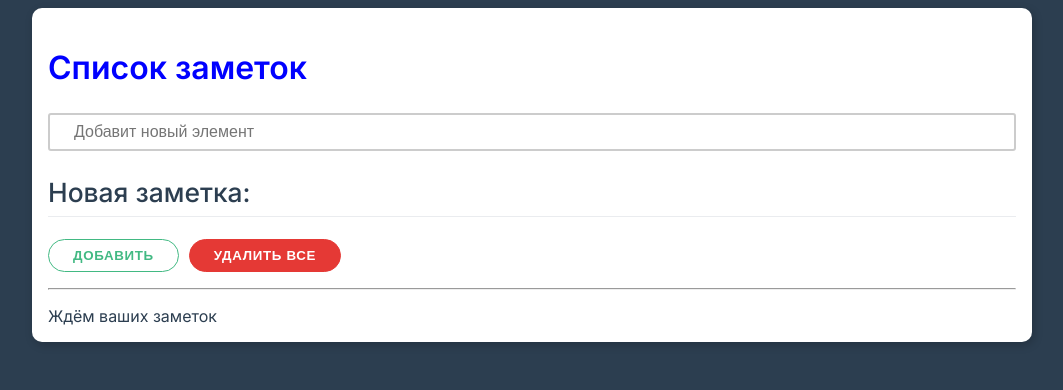
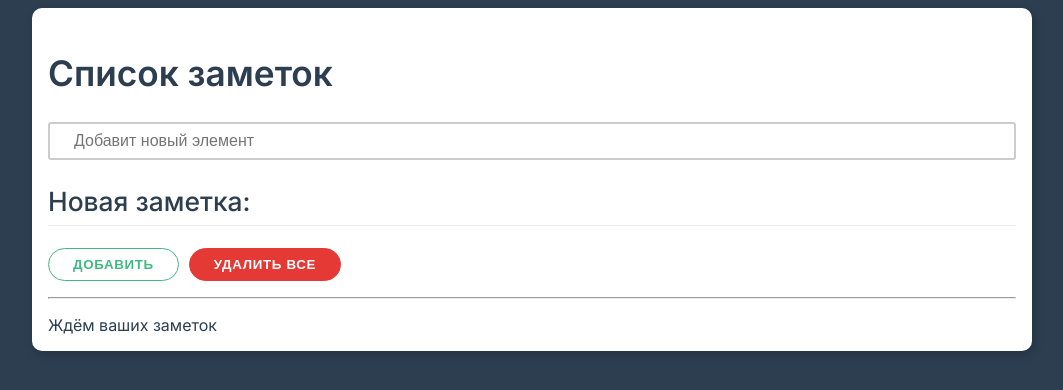
Before and after one commit to marba-serg/Code, a plain HTML site: page index.html in a window 1280 px wide. Shown: the whole page, without its empty margins (108-1171 px from the left). Drawn offline with nearby package versions, Linux system fonts and the light colour scheme.

Commit message:
remove: remove style conditions h1

```diff
--- a/index.html
+++ b/index.html
@@ -14,11 +14,7 @@
 
         <div class="card">
 
-           <h1 :style="{
-            color: inputValue.length<5?'blue':'red',
-            fontSize: inputValue.length<6?'2rem':'2.5rem'
-
-        }">{{ title}}</h1>
+           <h1>{{ title}}</h1>
 
            <div class="form-control">
 
```
